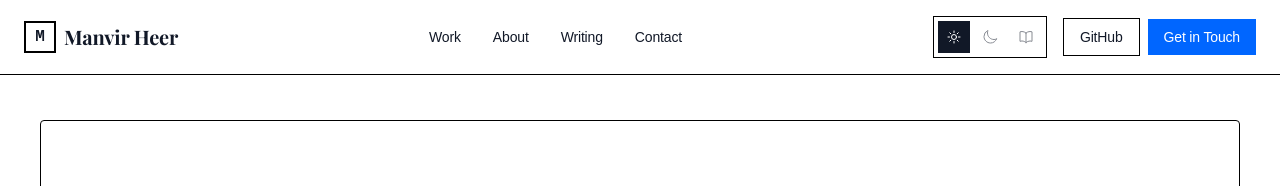
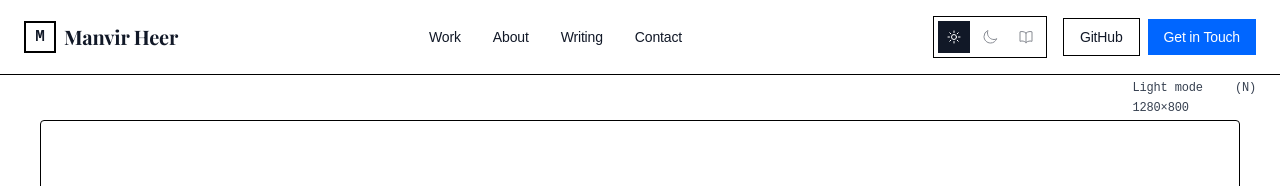
Before and after one commit to manvirheer/manvirheer-portfolio, a Next.js app: page / in a window 1280 px wide. Shown: the top 186 px of the page. Built offline with nearby package versions, Linux system fonts and the light colour scheme; a web font is replaced by a local one.

Commit message:
Task: add system info in page

```diff
--- /dev/null
+++ b/app/components/ui/SystemInfo.tsx
@@ -0,0 +1,48 @@
+'use client'
+
+import { useEffect, useState } from 'react'
+import { useTheme } from '@/app/context/theme-context'
+
+export const SystemInfo = () => {
+  const { theme } = useTheme()
+  const [resolution, setResolution] = useState('—')
+  const [platform, setPlatform] = useState('—')
+
+  useEffect(() => {
+    const updateInfo = () => {
+      setResolution(`${window.innerWidth}×${window.innerHeight}`)
+    }
+
+    // Get platform
+    const userAgent = navigator.userAgent.toLowerCase()
+    if (userAgent.includes('mac')) setPlatform('macOS')
+    else if (userAgent.includes('win')) setPlatform('Windows')
+    else if (userAgent.includes('linux')) setPlatform('Linux')
+    else setPlatform('Browser')
+
+    updateInfo()
+    window.addEventListener('resize', updateInfo)
+    return () => window.removeEventListener('resize', updateInfo)
+  }, [])
+
+  const themeLabels = {
+    light: 'Light mode',
+    dark: 'Dark mode',
+    reading: 'Reading mode',
+  }
+
+  return (
+    <div className="fixed top-20 right-6 font-mono text-xs space-y-1 hidden lg:block" style={{ color: 'var(--page-text-muted)' }}>
+      <div className="flex justify-between gap-8">
+        <span>{themeLabels[theme]}</span>
+        <span>(N)</span>
+      </div>
+      <div className="flex justify-between gap-8">
+        <span>{resolution}</span>
+      </div>
+      <div className="flex justify-between gap-8">
+        <span>{platform}</span>
+      </div>
+    </div>
+  )
+}
--- a/app/page.tsx
+++ b/app/page.tsx
@@ -4,12 +4,14 @@ import { BentoGrid } from '@/app/components/ui/BentoGrid'
 import { BentoCard } from '@/app/components/ui/BentoCard'
 import { GridOverlay } from '@/app/components/ui/GridOverlay'
 import { Header } from '@/app/components/layout/Header'
+import { SystemInfo } from '@/app/components/ui/SystemInfo'
 
 export default function Home() {
   return (
     <>
       <GridOverlay />
       <Header />
+      <SystemInfo />
 
       <div className="min-h-screen pt-20">
         {/* Main Content */}
```
